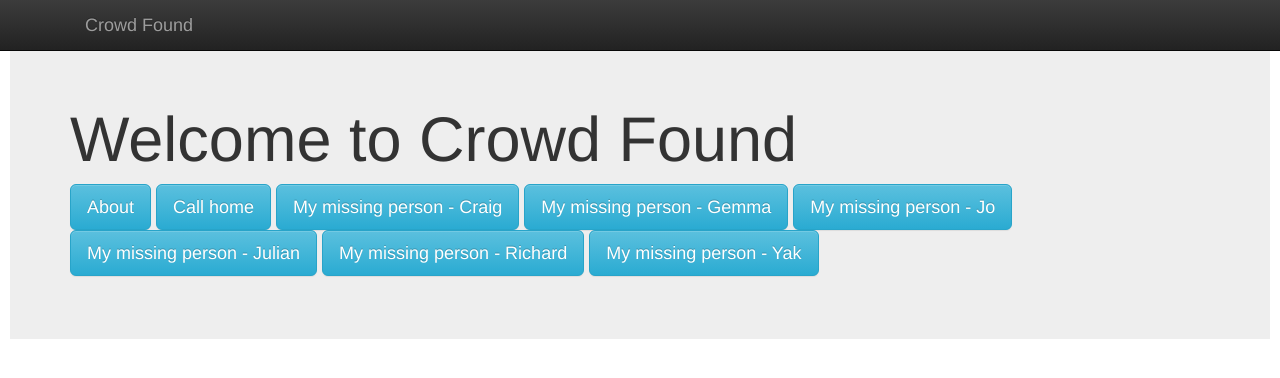
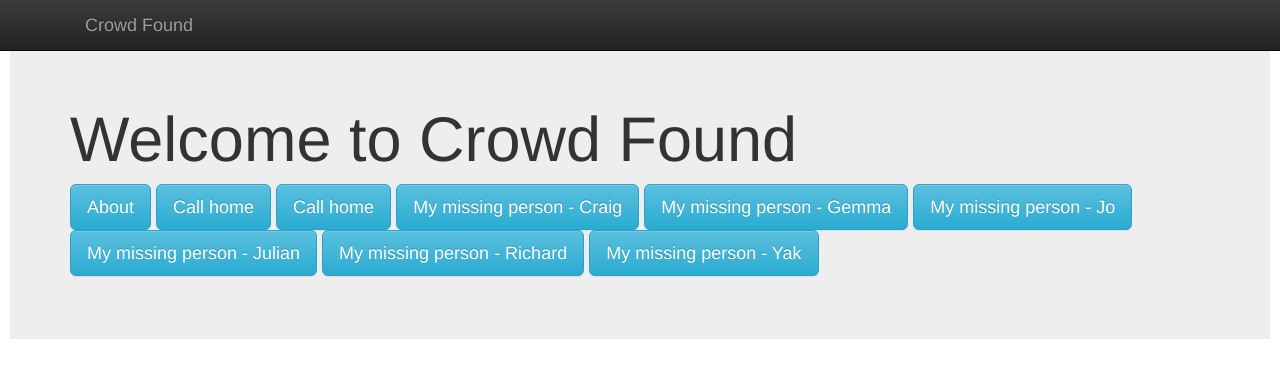
Before and after one commit to TeamKillScreen/KAA.Web, a React (Create React App) app: page / in a window 1280 px wide. Shown: the top 378 px of the page. Built offline with nearby package versions, Linux system fonts and the light colour scheme.

Commit message:
Add kiosk link

```diff
--- a/src/components/home.js
+++ b/src/components/home.js
@@ -21,6 +21,11 @@ class Home extends Component {
                               to="/callhome">
                             Call home
                         </Link>
+                        <span className="spacer" />
+                        <a className="btn btn-info btn-lg" role="button"
+                              href="/kiosk/kiosk.html">
+                            Call home
+                        </a>
                         <span className="spacer" />
                         <Link className="btn btn-info btn-lg" role="button"
                               to="/portal/3F3A393B3B36373A333A">
```
Also changed, not shown: 5 other files (tests, documents, lock files or other folders).
